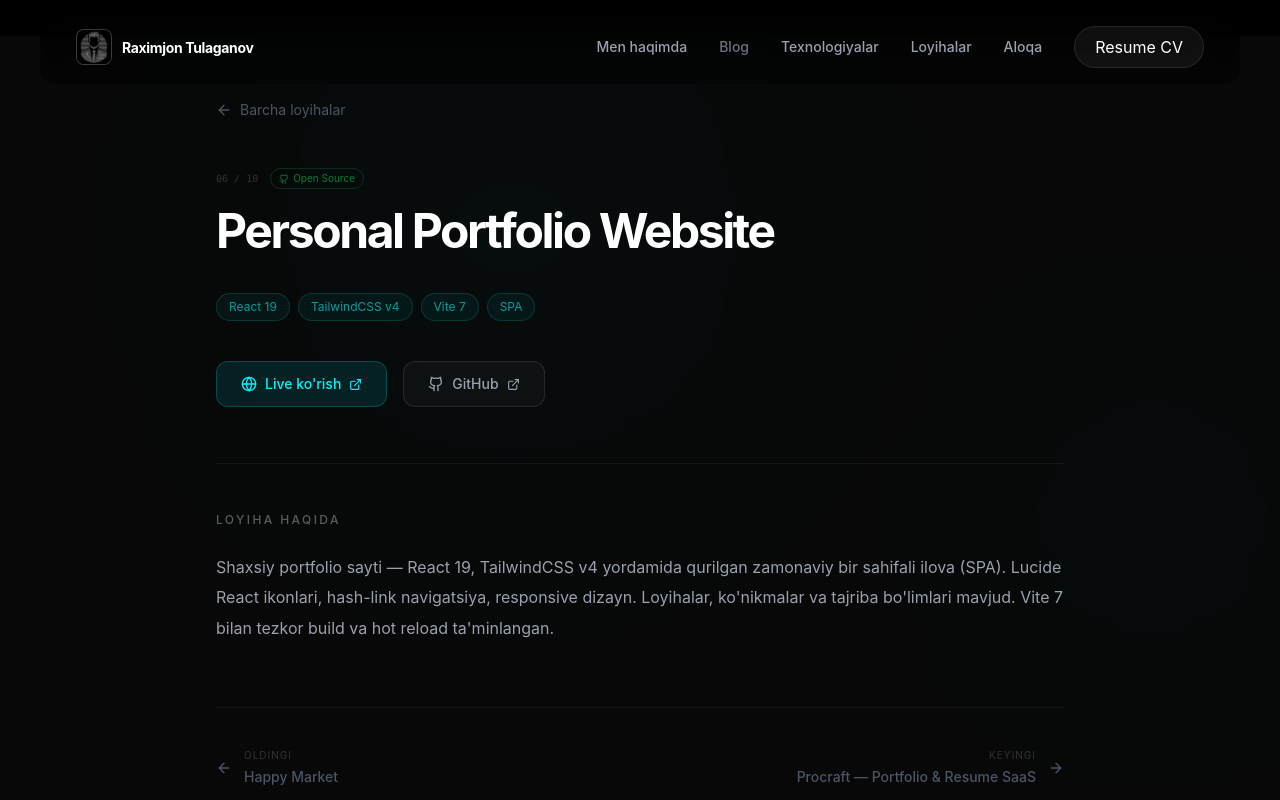
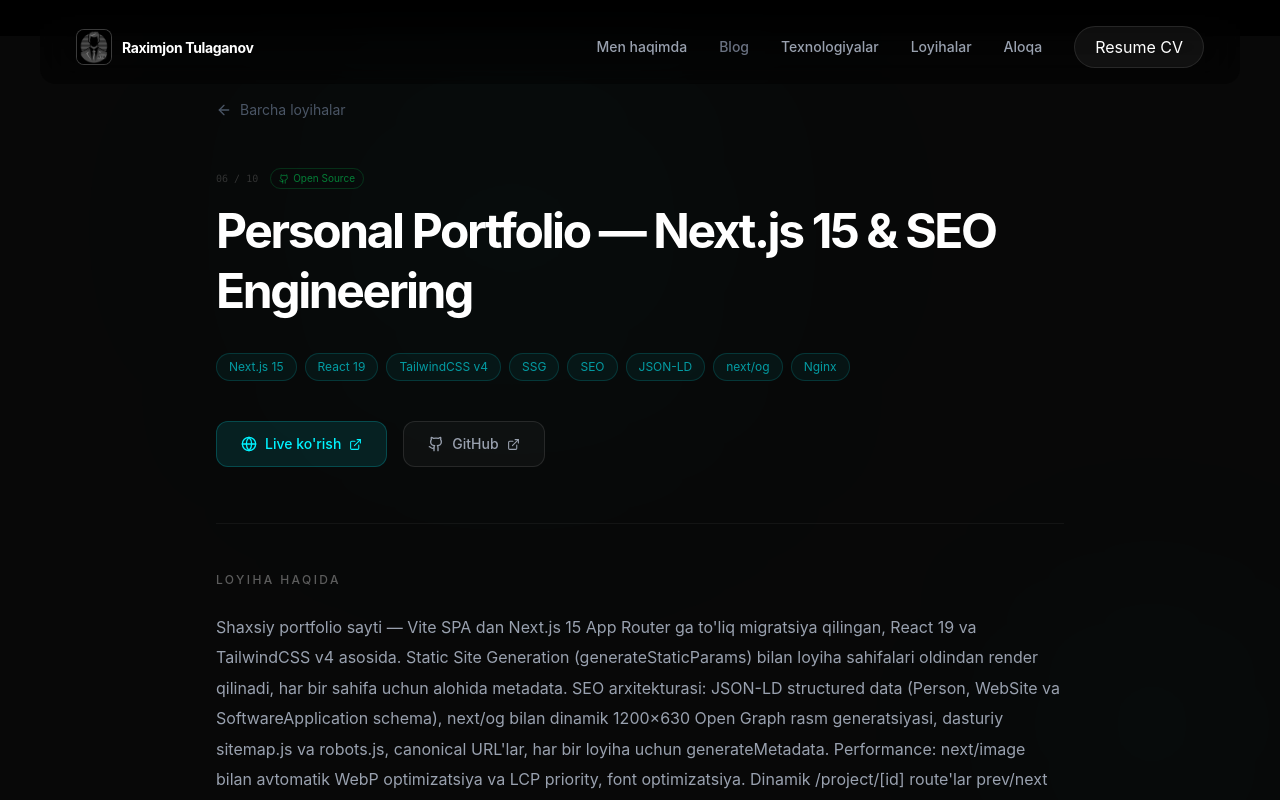
Before and after one commit to rax1mjon/RaximjonTulaganov, a Next.js app: page /project/6b0d2061-bc0b-41db-bb5e-14f66ec2a314 in a window 1280 px wide. Shown: the top 800 px of the page. Built offline with nearby package versions, Linux system fonts and the light colour scheme.

Commit message:
content: update portfolio project to reflect Next.js 15 migration
Rewrite the Personal Portfolio entry (name, description, tags) to
describe the current Next.js 15 / SSG / SEO stack instead of Vite SPA.

Co-Authored-By: Claude Opus 4.8 <noreply@anthropic.com>

```diff
--- a/data/portfolioData.js
+++ b/data/portfolioData.js
@@ -110,12 +110,12 @@ export const portfolioData = {
     },
     {
       id: "6b0d2061-bc0b-41db-bb5e-14f66ec2a314",
-      name: "Personal Portfolio Website",
-      description: "Shaxsiy portfolio sayti — React 19, TailwindCSS v4 yordamida qurilgan zamonaviy bir sahifali ilova (SPA). Lucide React ikonlari, hash-link navigatsiya, responsive dizayn. Loyihalar, ko'nikmalar va tajriba bo'limlari mavjud. Vite 7 bilan tezkor build va hot reload ta'minlangan.",
+      name: "Personal Portfolio — Next.js 15 & SEO Engineering",
+      description: "Shaxsiy portfolio sayti — Vite SPA dan Next.js 15 App Router ga to'liq migratsiya qilingan, React 19 va TailwindCSS v4 asosida. Static Site Generation (generateStaticParams) bilan loyiha sahifalari oldindan render qilinadi, har bir sahifa uchun alohida metadata. SEO arxitekturasi: JSON-LD structured data (Person, WebSite va SoftwareApplication schema), next/og bilan dinamik 1200×630 Open Graph rasm generatsiyasi, dasturiy sitemap.js va robots.js, canonical URL'lar, har bir loyiha uchun generateMetadata. Performance: next/image bilan avtomatik WebP optimizatsiya va LCP priority, font optimizatsiya. Dinamik /project/[id] route'lar prev/next navigatsiya bilan. Lucide React ikonlari, dark theme (#080808 fon, #00f3ff accent), responsive dizayn. Deployment: o'z VPS serverida pm2 process menejeri, Nginx reverse proxy, Let's Encrypt SSL va Cloudflare CDN orqali raximjon.uz domeniga ulangan. Google Search Console bilan sitemap submit va indekslash monitoringi.",
       githubUrl: "https://github.com/rax1mjon/RaximjonTulaganov",
       isRepositoryPrivate: false,
       liveUrl: "https://raximjon.uz",
-      tags: ["React 19", "TailwindCSS v4", "Vite 7", "SPA"],
+      tags: ["Next.js 15", "React 19", "TailwindCSS v4", "SSG", "SEO", "JSON-LD", "next/og", "Nginx"],
     },
     {
       id: "78715f29-90e1-4f75-8080-1db50dcf7a03",
```
